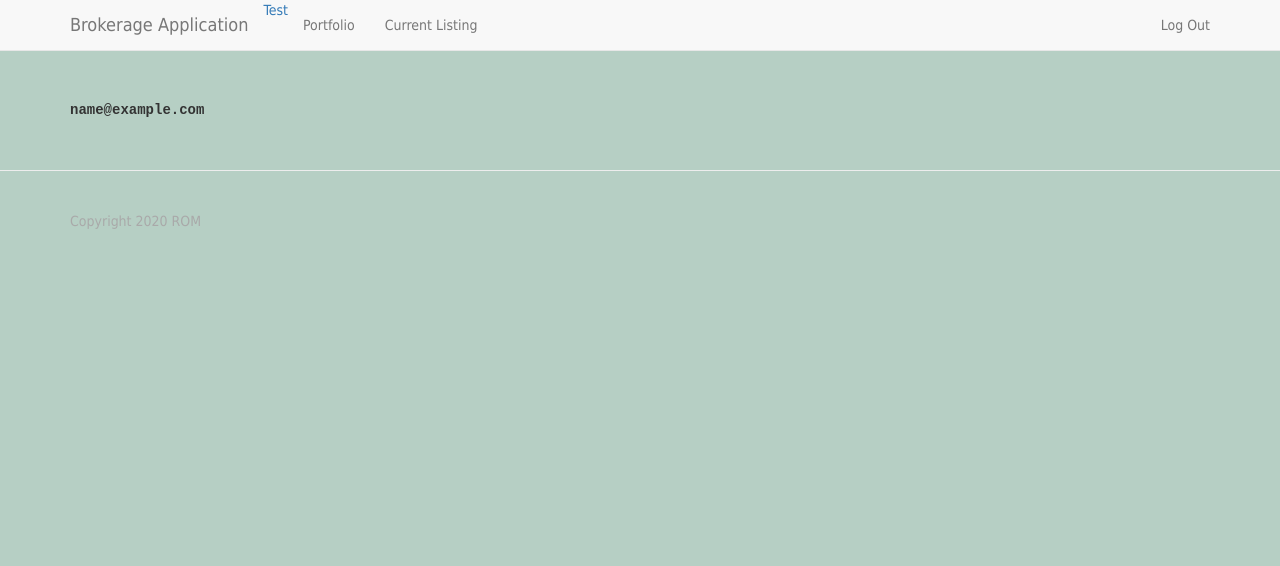
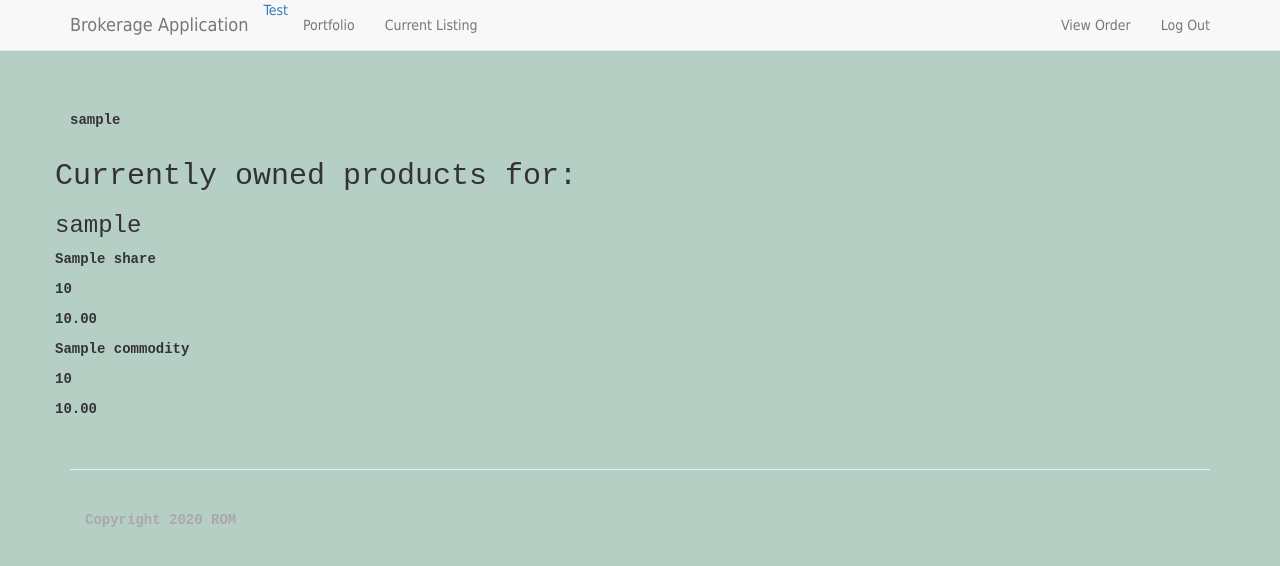
Before and after one commit to rayomeara/share-commodity-portal, a Django app: page /accounts/portfolio/ in a window 1280 px wide. Shown: the top 566 px of the page. Run offline with Django 3.2, Linux system fonts and the light colour scheme; a user stored in the database is signed in; tables that the repository leaves empty hold one stand-in row (values such as "Sample post"); some libraries are stand-ins or nearby versions.

Commit message:
Working on portfolio page

```diff
--- a/accounts/templates/portfolio.html
+++ b/accounts/templates/portfolio.html
@@ -1,9 +1,22 @@
 {% extends 'base.html' %}
 
-{% block page_title %}{{ user }}'s Portfolio{% endblock %}
+{% block page_title %}{{ portfolio_user }}'s Portfolio{% endblock %}
 
-{% block page_heading %}{{ user }}'s Portfolio{% endblock %}
+{% block page_heading %}{{ portfolio_user }}'s Portfolio{% endblock %}
 
 {% block content %}
-<p>{{ portfolio_user.email }}</p>
+<p><{{ portfolio_user.email }}></p>
+<p>{{ portfolio_user }}</p>
+<div class="row row-flex">
+<p><h2>Currently owned products for: </h2><h3>{{portfolio_user}}</h3></p>
+{% for share_purchase in share_purchases %}
+<p>{{ share_purchase.share.name }}</p>
+<p>{{ share_purchase.quantity }}</p>
+<p>{{ share_purchase.share.price }}</p>
+{% endfor %}
+{% for commodity_purchase in commodity_purchases %}
+<p>{{ commodity_purchase.commodity.name }}</p>
+<p>{{ commodity_purchase.quantity }}</p>
+<p>{{ commodity_purchase.commodity.price }}</p>
+{% endfor %}
 {% endblock%}
--- a/accounts/views.py
+++ b/accounts/views.py
@@ -3,6 +3,7 @@
 from django.contrib.auth.decorators import login_required
 from accounts.forms import UserLoginForm, UserRegistrationForm
 from django.contrib.auth.models import User
+from payment.models import SharePurchase, CommodityPurchase
 
 # Create your views here.
 
@@ -64,4 +65,10 @@
 def user_portfolio(request):
     """ The user's portfolio page """
     user = User.objects.get(email=request.user.email)
-    return render(request, 'portfolio.html', {"portfolio_user": user})
+    share_purchases = SharePurchase.objects.filter(
+        user=user
+    )
+    commodity_purchases = CommodityPurchase.objects.filter(
+        user=user
+    )
+    return render(request, 'portfolio.html', {"portfolio_user": user, "share_purchases": share_purchases, "commodity_purchases": commodity_purchases})
--- a/payment/admin.py
+++ b/payment/admin.py
@@ -1,5 +1,5 @@
 from django.contrib import admin
-from .models import Payment, PaymentCommodityItem, PaymentShareItem
+from .models import Payment, PaymentCommodityItem, PaymentShareItem, SharePriceHistory, SharePurchase, CommodityPriceHistory, CommodityPurchase
 
 # Register your models here.
 class PaymentCommidityLineAdminInline(admin.TabularInline):
@@ -12,3 +12,7 @@
     inlines = (PaymentCommidityLineAdminInline, PaymentShareLineAdminInline,)
 
 admin.site.register(Payment, PaymentAdmin)
+admin.site.register(SharePriceHistory)
+admin.site.register(CommodityPriceHistory)
+admin.site.register(SharePurchase)
+admin.site.register(CommodityPurchase)
--- a/payment/models.py
+++ b/payment/models.py
@@ -1,5 +1,6 @@
 from django.db import models
 from listing.models import Share, Commodity
+from django.contrib.auth.models import User
 
 # Create your models here.
 class Payment(models.Model):
@@ -31,3 +32,35 @@
 
     def __str__(self):
         return "{0} {1} @ {2}".format(self.quantity, self.commodity.name, self.commodity.price)
+
+class SharePurchase(models.Model):
+    user = models.ForeignKey(User, null=False)
+    share = models.ForeignKey(Share, null=False)
+    quantity = models.IntegerField(blank=False)
+
+    def __str__(self):
+        return "{0} : {1} {2}".format(self.user.id, self.quantity, self.share.name)
+
+class CommodityPurchase(models.Model):
+    user = models.ForeignKey(User, null=False)
+    commodity = models.ForeignKey(Commodity, null=False)
+    quantity = models.IntegerField(blank=False)
+
+    def __str__(self):
+        return "{0} : {1} {2}".format(self.user.id, self.quantity, self.commodity.name)
+
+class SharePriceHistory(models.Model):
+    share = models.ForeignKey(Share, null=False)
+    old_price = models.DecimalField(max_digits=6, decimal_places=2)
+    new_price = models.DecimalField(max_digits=6, decimal_places=2)
+
+    def __str__(self):
+        return "{0} : {1} {2}".format(self.share.name, self.old_price, self.new_price)
+
+class CommodityPriceHistory(models.Model):
+    commodity = models.ForeignKey(Commodity, null=False)
+    old_price = models.DecimalField(max_digits=6, decimal_places=2)
+    new_price = models.DecimalField(max_digits=6, decimal_places=2)
+
+    def __str__(self):
+        return "{0} : {1} {2}".format(self.commodity.name, self.old_price, self.new_price)
--- a/templates/base.html
+++ b/templates/base.html
@@ -37,6 +37,7 @@
                 </ul>
                 <ul class="nav navbar-nav navbar-right">
                     {% if user.is_authenticated %}
+                        <li><a href="{% url 'view_order' %}">View Order</a></li>
                         <li><a href="{% url 'logout' %}">Log Out</a></li>
                     {%  else %}
                         <li><a href="{% url 'register' %}">Register</a></li>
```
Also changed, not shown: payment/views.py (+41 -1 lines), payment/migrations/0002_commoditypricehistory_commoditypurchase_sharepricehistory_sharepurchase.py (added), payment/migrations/0003_auto_20200323_1741.py (added).
